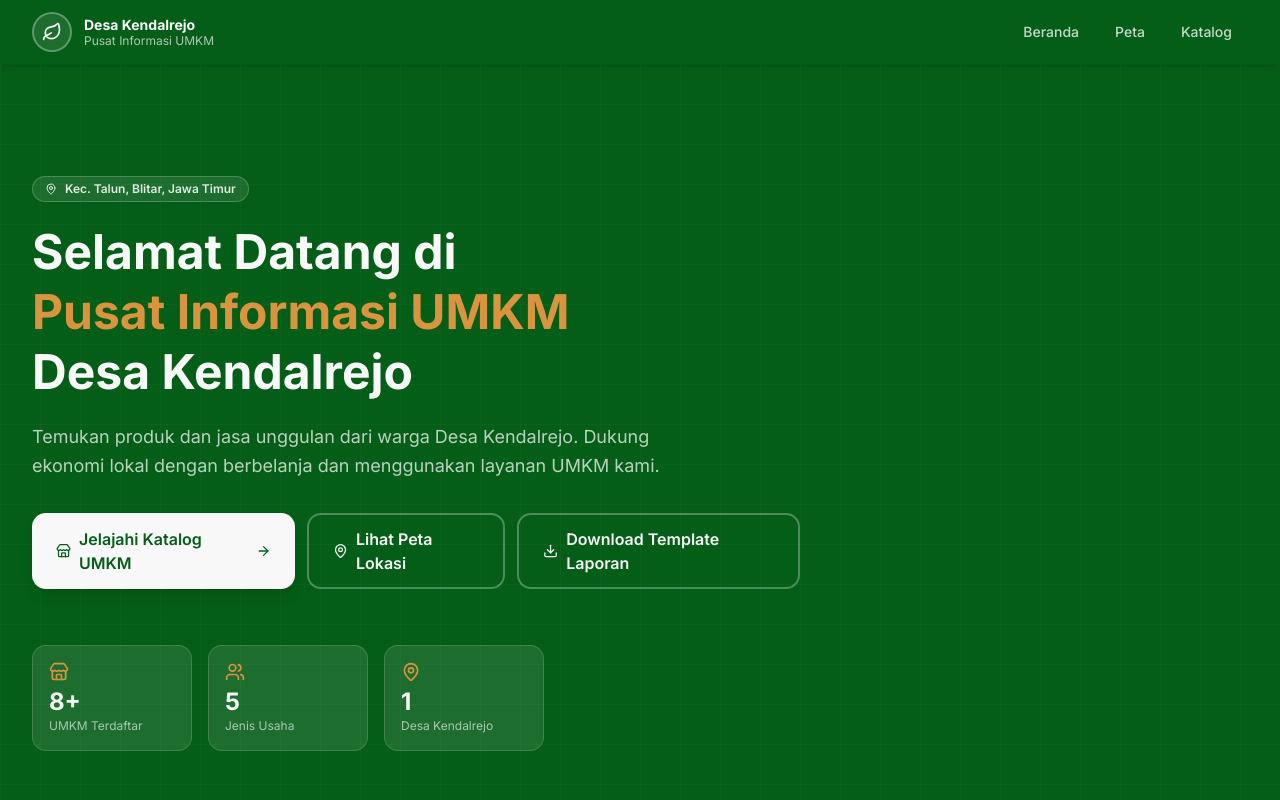
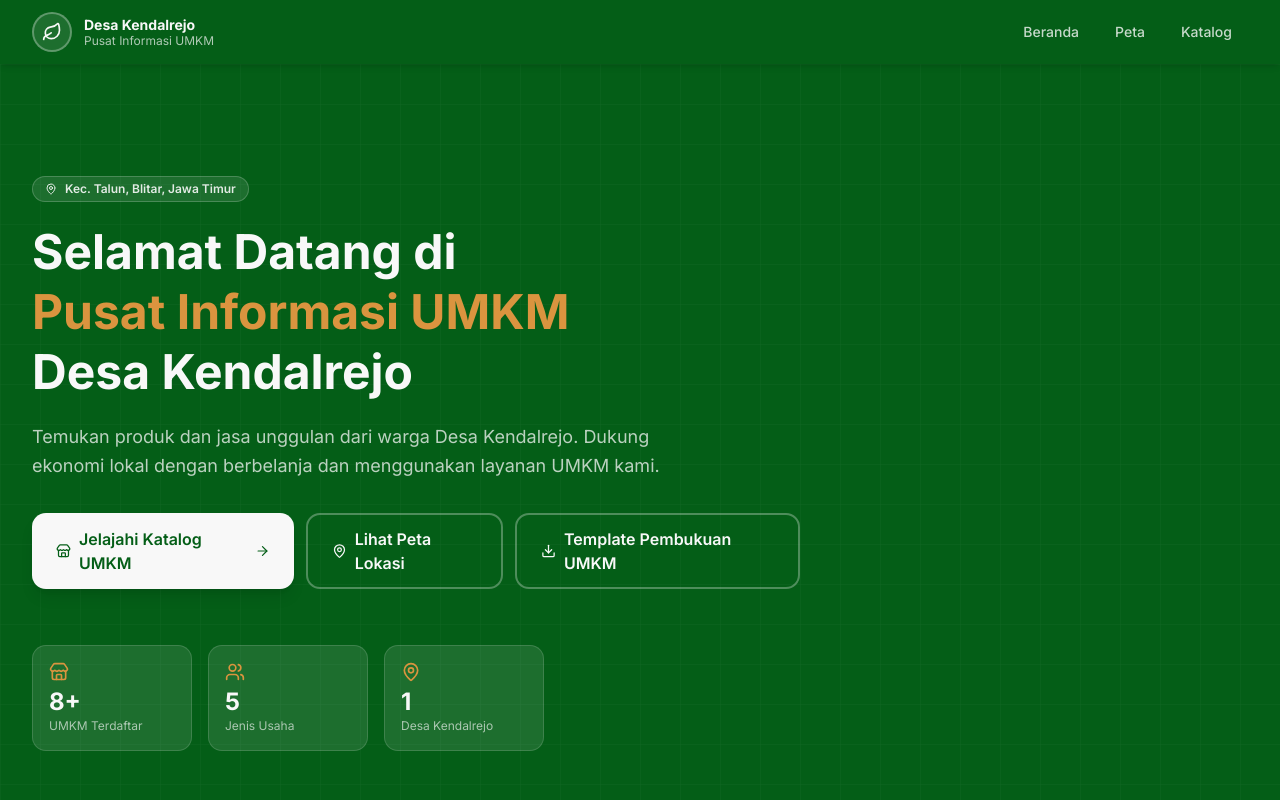
Before and after one commit to Kainz69/webumkmkendalrejo, a Next.js app: page / in a window 1280 px wide. Shown: the top 800 px of the page. Built offline with nearby package versions, Linux system fonts and the light colour scheme.

Commit message:
Update download template

```diff
--- a/components/hero-section.tsx
+++ b/components/hero-section.tsx
@@ -60,12 +60,12 @@ export default function HeroSection() {
               Lihat Peta Lokasi
             </Link>
             <a
-              href="/template-laporan-keuangan.xlsx"
-              download="Template Laporan Keuangan UMKM.xlsx"
+              href="/public/Template Pembukuan UMKM Sederhana.xlsx"
+              download="Template Pembukuan UMKM Sederhana.xlsx"
               className="inline-flex items-center justify-center gap-2 px-6 py-3 bg-transparent text-primary-foreground font-semibold rounded-xl border-2 border-primary-foreground/30 hover:border-primary-foreground/70 hover:bg-primary-foreground/10 transition-colors"
             >
               <Download className="w-4 h-4" />
-              Download Template Laporan
+              Template Pembukuan UMKM
             </a>
           </div>
         </div>
```
Also changed, not shown: 1 other file (tests, documents, lock files or other folders).
